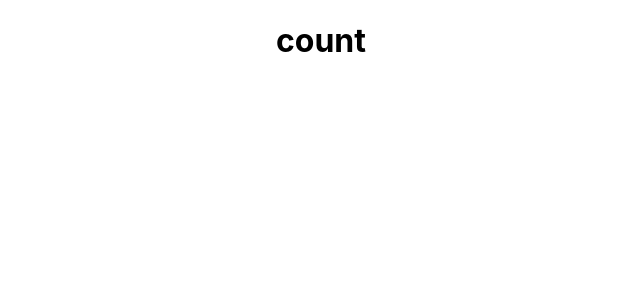
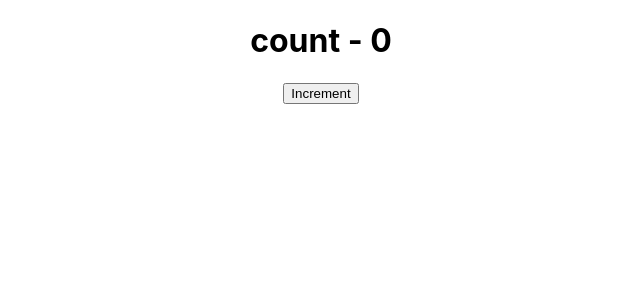
Before and after one commit to Lasith650/Fundamentals-of-React, a React (Create React App) app: page / in a window 1280 px wide. Shown: the top 300 px of the page, without its empty margins (319-959 px from the left). Built offline with nearby package versions, Linux system fonts and the light colour scheme.

Commit message:
Adding Increment to Count.js

```diff
--- a/src/components/Count.js
+++ b/src/components/Count.js
@@ -1,10 +1,23 @@
 import React, { Component } from 'react'
 
 class Count extends Component {
+    constructor(){
+        super()
+            this.state = {
+                count:0
+            }
+    }
+
+    increment () {
+        this.setState ({
+            count: this.state.count + 1
+        })
+    }
   render() {
     return (
       <div>
-        <h1>count</h1>
+        <h1>count - { this.state.count}</h1>
+        <button onClick = {() => this.increment()}>Increment</button>
       </div>
     )
   }
```
